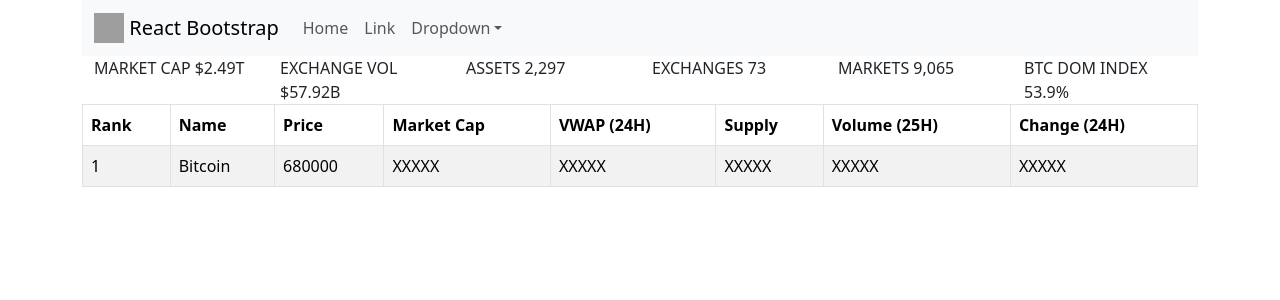
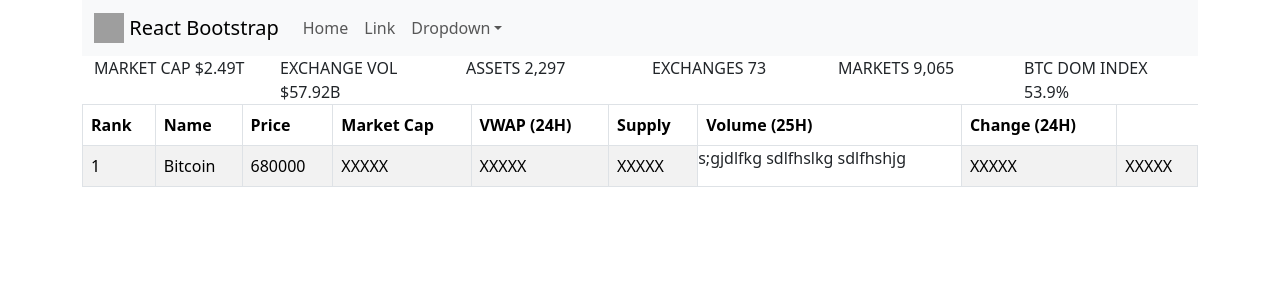
Before and after one commit to rasim-mehtijev/crypto-exchange, a React (Create React App) app: page / in a window 1280 px wide. Shown: the top 300 px of the page. Built offline with nearby package versions, Linux system fonts and the light colour scheme; grey boxes are pictures that could not be loaded.

Commit message:
homework-2 new columns

```diff
--- a/src/CoinList.jsx
+++ b/src/CoinList.jsx
@@ -28,6 +28,9 @@ function CoinList() {
             <td>XXXXX</td>
             <td>XXXXX</td>
             <td>XXXXX</td>
+            s;gjdlfkg
+            sdlfhslkg
+            sdlfhshjg
             <td>XXXXX</td>
             <td>XXXXX</td>
           </tr>
```
